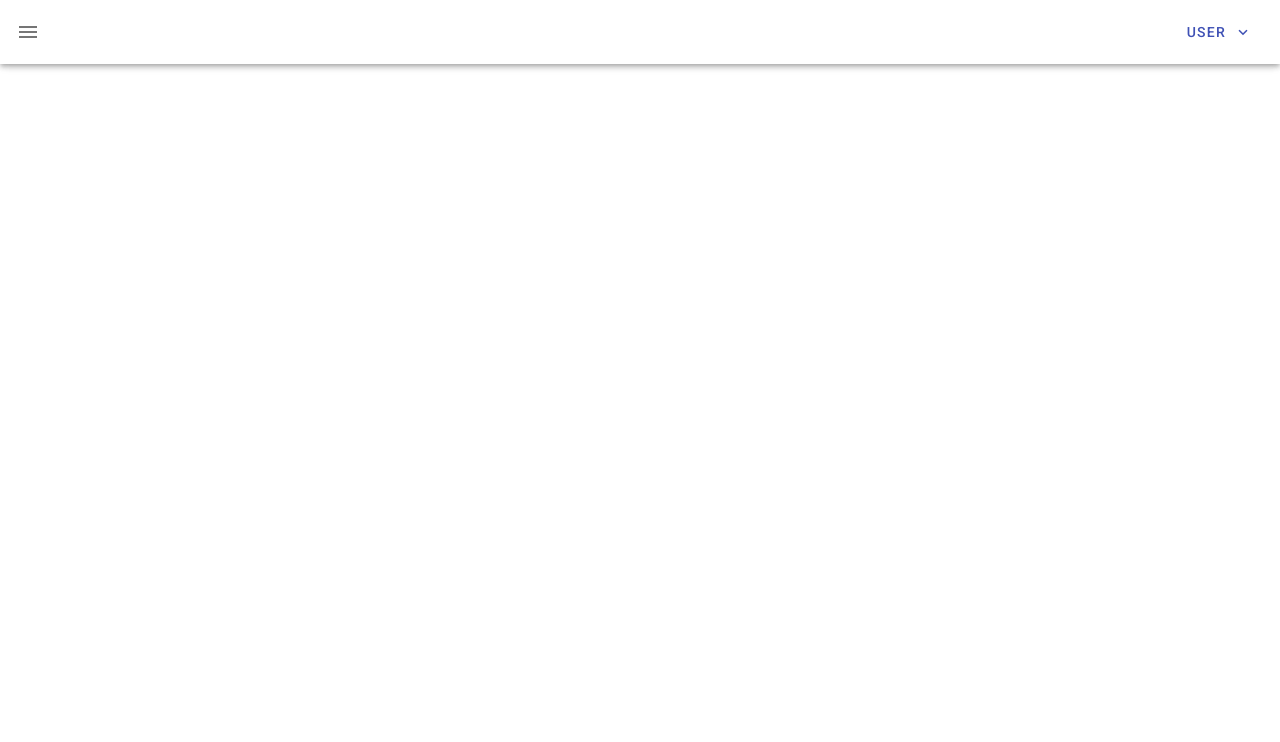
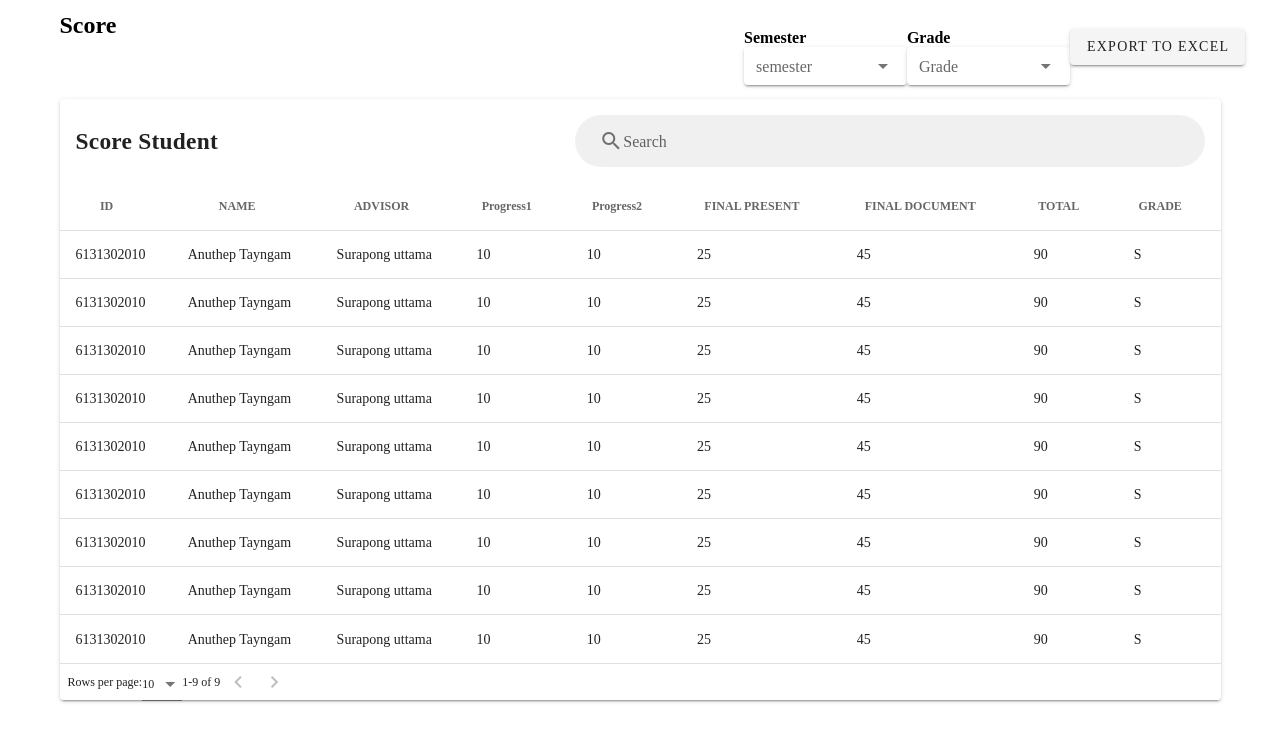
Before and after one commit to doubleun/SENIORWEB1-2, a Nuxt app in the folder work/: page /Senior1/Coordinator/score in a window 1280 px wide. Before the commit this address had no page. Shown: the top 742 px of the page. Built offline with nearby package versions, Linux system fonts and the light colour scheme.

Commit message:
user and mange of Co

```diff
--- /dev/null
+++ b/work/components/Coordinator/scoreDataTable.vue
@@ -0,0 +1,168 @@
+<template>
+  <v-card>
+    <v-card-title>
+    <h3>Score Student</h3>
+    <v-spacer></v-spacer>
+      <v-text-field
+        clearable
+        hide-details
+        label="Search "
+        prepend-inner-icon="mdi-magnify"
+        filled
+        rounded
+        dense
+        class="search"
+        color="blue"
+      ></v-text-field>
+    </v-card-title>
+    <v-data-table
+      :headers="headers"
+      :items="items"
+      :search="search"
+    ></v-data-table>
+  </v-card>
+</template>
+
+<script>
+export default {
+  data() {
+    return {
+      search: "",
+      headers: [
+        {
+          text: "ID",
+          align: "start",
+          filterable: false,
+          value: "id"
+        },
+        { text: "NAME", value: "name" },
+        { text: "ADVISOR", value: "advisor" },
+        { text: "Progress1", value: "progress1" },
+        { text: "Progress2", value: "progress2" },
+        { text: "FINAL PRESENT", value: "finalpresent" },
+        { text: "FINAL DOCUMENT", value: "finaldocument" },
+        { text: "TOTAL", value: "total" },
+        { text: "GRADE", value: "grade" },
+      ],
+
+      items: [
+        {
+          id:"6131302010",
+          name:"Anuthep Tayngam",
+          advisor:"Surapong uttama",
+          progress1:"10",
+          progress2:"10",
+          finalpresent:"25",
+          finaldocument:"45",
+          total:"90",
+          grade:"S",
+
+        },
+        {
+          id:"6131302010",
+          name:"Anuthep Tayngam",
+          advisor:"Surapong uttama",
+          progress1:"10",
+          progress2:"10",
+          finalpresent:"25",
+          finaldocument:"45",
+          total:"90",
+          grade:"S",
+
+        },
+        {
+          id:"6131302010",
+          name:"Anuthep Tayngam",
+          advisor:"Surapong uttama",
+          progress1:"10",
+          progress2:"10",
+          finalpresent:"25",
+          finaldocument:"45",
+          total:"90",
+          grade:"S",
+
+        },
+        {
+          id:"6131302010",
+          name:"Anuthep Tayngam",
+          advisor:"Surapong uttama",
+          progress1:"10",
+          progress2:"10",
+          finalpresent:"25",
+          finaldocument:"45",
+          total:"90",
+          grade:"S",
+
+        },
+        {
+          id:"6131302010",
+          name:"Anuthep Tayngam",
+          advisor:"Surapong uttama",
+          progress1:"10",
+          progress2:"10",
+          finalpresent:"25",
+          finaldocument:"45",
+          total:"90",
+          grade:"S",
+
+        },
+
+        {
+          id:"6131302010",
+          name:"Anuthep Tayngam",
+          advisor:"Surapong uttama",
+          progress1:"10",
+          progress2:"10",
+          finalpresent:"25",
+          finaldocument:"45",
+          total:"90",
+          grade:"S",
+
+        },
+        {
+          id:"6131302010",
+          name:"Anuthep Tayngam",
+          advisor:"Surapong uttama",
+          progress1:"10",
+          progress2:"10",
+          finalpresent:"25",
+          finaldocument:"45",
+          total:"90",
+          grade:"S",
+
+        },
+        {
+          id:"6131302010",
+          name:"Anuthep Tayngam",
+          advisor:"Surapong uttama",
+          progress1:"10",
+          progress2:"10",
+          finalpresent:"25",
+          finaldocument:"45",
+          total:"90",
+          grade:"S",
+
+        },
+        {
+          id:"6131302010",
+          name:"Anuthep Tayngam",
+          advisor:"Surapong uttama",
+          progress1:"10",
+          progress2:"10",
+          finalpresent:"25",
+          finaldocument:"45",
+          total:"90",
+          grade:"S",
+
+        }
+      ]
+    };
+  }
+};
+</script>
+
+<style scoped>
+.v-data-table{
+
+}
+</style>
--- /dev/null
+++ b/work/components/Coordinator/๊userDataTable.vue
@@ -0,0 +1,102 @@
+<template>
+  <v-card>
+    <v-card-title>
+      <h3>Student </h3>
+      <v-spacer></v-spacer>
+      <v-text-field
+        clearable
+        hide-details
+        label="Search "
+        prepend-inner-icon="mdi-magnify"
+        filled
+        rounded
+        dense
+        class="search"
+        color="blue"
+      ></v-text-field>
+    </v-card-title>
+    <v-data-table
+      :headers="headers"
+      :items="id"
+      :search="search"
+    ></v-data-table>
+  </v-card>
+</template>
+
+<script>
+export default {
+  data() {
+    return {
+      search: "",
+      headers: [
+        {
+          text: "ID",
+          align: "start",
+          filterable: false,
+          value: "id"
+        },
+        { text: "NAME", value: "name" },
+        { text: "EMAIL", value: "email" },
+        { text: "SEM", value: "semester" }
+      ],
+      id: [
+        {
+          id: "6131302010",
+          name: "Authep Tayngam",
+          email: "3131302010@lamduanh.mfu.ac.th",
+          semester: "2/2564"
+        },
+        {
+          id: "6131302010",
+          name: "Authep Tayngam",
+          email: "3131302010@lamduanh.mfu.ac.th",
+          semester: "2/2564"
+        },
+        {
+          id: "6131302010",
+          name: "Authep Tayngam",
+          email: "3131302010@lamduanh.mfu.ac.th",
+          semester: "2/2564"
+        },
+        {
+          id: "6131302010",
+          name: "Authep Tayngam",
+          email: "3131302010@lamduanh.mfu.ac.th",
+          semester: "2/2564"
+        },
+        {
+          id: "6131302010",
+          name: "Authep Tayngam",
+          email: "3131302010@lamduanh.mfu.ac.th",
+          semester: "2/2564"
+        },
+
+        {
+          id: "6131302010",
+          name: "Authep Tayngam",
+          email: "3131302010@lamduanh.mfu.ac.th",
+          semester: "2/2564"
+        },
+        {
+          id: "6131302010",
+          name: "Authep Tayngam",
+          email: "3131302010@lamduanh.mfu.ac.th",
+          semester: "2/2564"
+        },
+        {
+          id: "6131302010",
+          name: "Authep Tayngam",
+          email: "3131302010@lamduanh.mfu.ac.th",
+          semester: "2/2564"
+        },
+        {
+          id: "6131302010",
+          name: "Authep Tayngam",
+          email: "3131302010@lamduanh.mfu.ac.th",
+          semester: "2/2564"
+        }
+      ]
+    };
+  }
+};
+</script>
--- /dev/null
+++ b/work/pages/Senior1/Coordinator/score.vue
@@ -0,0 +1,85 @@
+<template>
+  <div>
+    <v-container>
+      <h2 class="header-title mb-2 mt-5 mb-10 white--text">Score</h2>
+      <v-row class="btsem">
+        <v-col cols="4" sm="4" md="4" lg="4">
+          <div class="login" align="center" justify="center">
+            <v-row><h4 class="white--text">Semester</h4></v-row>
+            <v-row>
+              <v-select
+                :items="sem"
+                label="semester"
+                dense
+                solo
+                class="teb mb-1 mt-1 ma-2 mb-1"
+              ></v-select>
+            </v-row>
+          </div>
+        </v-col>
+        <v-col cols="4" sm="4" md="4" lg="4">
+          <div class="login" align="center" justify="center">
+            <v-row><h4 class="white--text">Grade</h4></v-row>
+            <v-row>
+              <v-select
+                :items="grade"
+                label="Grade"
+                dense
+                solo
+                class="teb mb-1 mt-1 mb-1"
+              ></v-select>
+            </v-row>
+          </div>
+        </v-col>
+        <v-col cols="4" sm="4" md="4" lg="4">
+          <div class="login" align="center" justify="center">
+
+            <v-row>
+              <v-btn
+                :loading="loading3"
+                :disabled="loading3"
+                class="mb-1 mt-7 mb-1 ma-2 dark-blue--text"
+              >
+                Export to Excel
+              </v-btn>
+            </v-row>
+          </div>
+        </v-col>
+      </v-row>
+      <scoreDataTable />
+    </v-container>
+  </div>
+</template>
+<script>
+import scoreDataTable from "@/components/Coordinator/scoreDataTable";
+export default {
+  data: () => ({
+    sem: ["1/2564", "2/2564"],
+    grade: ["S", "U", "I"]
+  }),
+  components: {
+    scoreDataTable
+  },
+  layout: "coordinator"
+};
+</script>
+<style scoped>
+.v-btn:hover {
+  background-color: #1a237e; /* blue */
+  color: white;
+}
+.btsem {
+  padding-left: 60%;
+}
+.teb {
+  width: 100%;
+}
+.login {
+  margin-top: 2px;
+  margin-right: 3px;
+  width: 100%;
+}
+.h4{
+  color: white;
+}
+</style>
--- /dev/null
+++ b/work/pages/Senior1/Coordinator/userManage.vue
@@ -0,0 +1,64 @@
+<template>
+  <div>
+    <v-container>
+      <h2 class="header-title mb-2 mt-5 mb-10 white--text">User Manage</h2>
+      <v-row class="btsem">
+        <v-col cols="6" sm="6" md="6" lg="6">
+          <div class="login" align="center" justify="center">
+            <v-row><h4 class="white--text">Semester</h4></v-row>
+            <v-row>
+              <v-select
+                :items="sem"
+                label="semester"
+                dense
+                solo
+                class="teb mb-1 mt-1 ma-2 mb-1"
+              ></v-select>
+            </v-row>
+          </div>
+        </v-col>
+        <v-col cols="6" sm="6" md="6" lg="6">
+          <div class="login" align="center" justify="center">
+
+            <v-row>
+              <v-btn
+                :loading="loading3"
+                :disabled="loading3"
+                class="mb-1 mt-7 mb-1 ma-2 dark-blue--text"
+              >
+                <v-icon dark-blue>
+                  mdi-application-import
+                </v-icon>
+
+                Import
+              </v-btn>
+            </v-row>
+          </div>
+        </v-col>
+      </v-row>
+      <userDataTable />
+    </v-container>
+  </div>
+</template>
+<script>
+import userDataTable from "@/components/Coordinator/๊userDataTable";
+export default {
+  data: () => ({
+    sem: ["1/2564", "2/2564"]
+  }),
+  components: {
+    userDataTable
+  },
+  layout: "coordinator"
+};
+</script>
+
+<style scoped>
+.v-btn:hover {
+  background-color: #1a237e; /* blue */
+  color: white;
+}
+.btsem {
+  padding-left: 70%;
+}
+</style>
```
